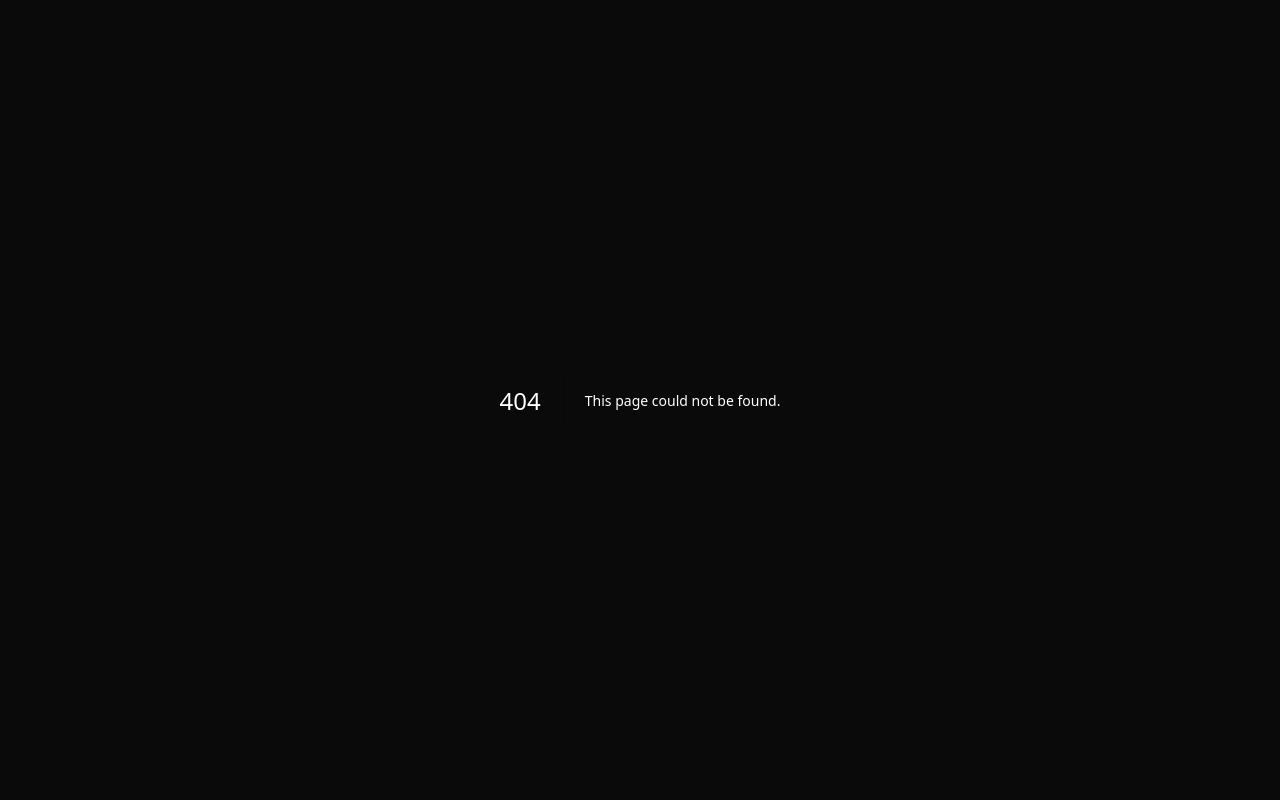
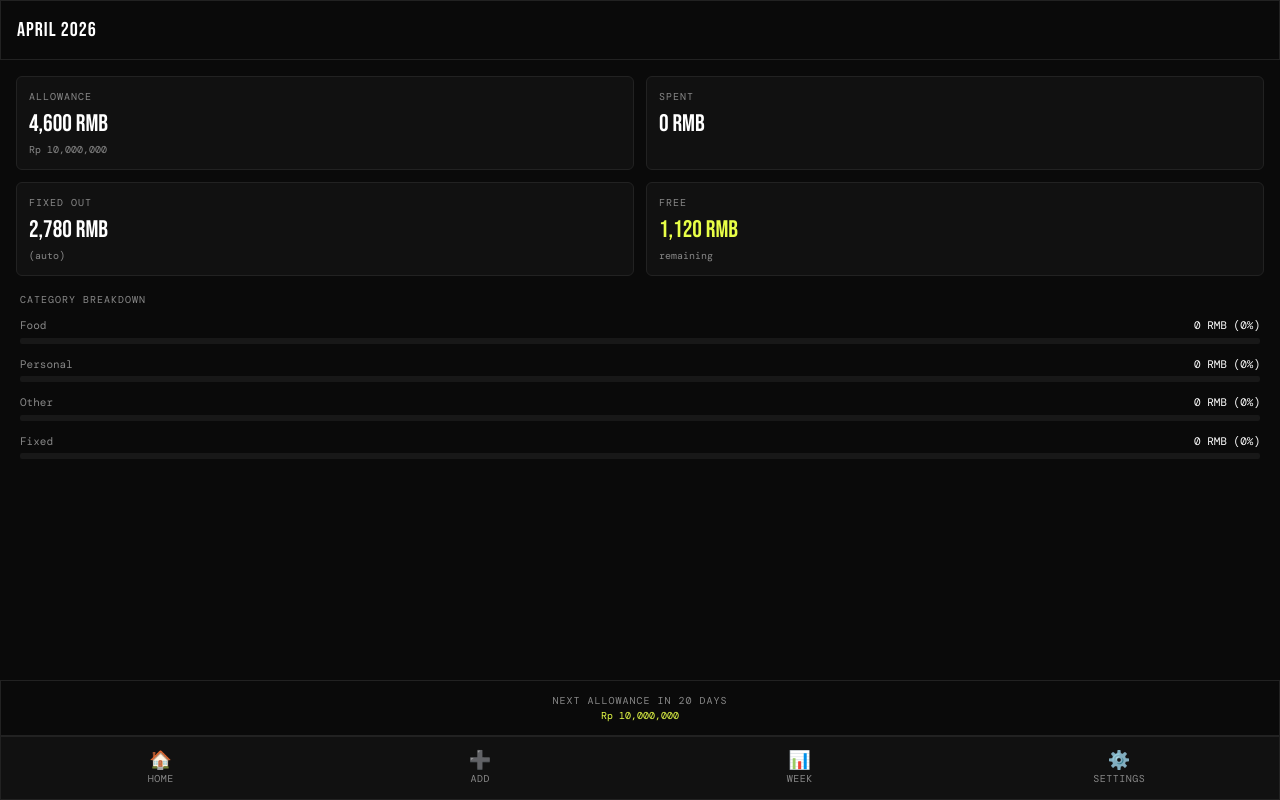
Before and after one commit to Richienv/r2-finance, a Next.js app: page /month in a window 1280 px wide. Before the commit this address had no page. Built offline with nearby package versions, Linux system fonts and the light colour scheme; no server answers; the database is empty.

Commit message:
feat: month view with summary cards and category breakdown

```diff
--- /dev/null
+++ b/app/month/page.tsx
@@ -0,0 +1,63 @@
+import { AppShell } from '@/components/AppShell';
+import { BottomNav } from '@/components/BottomNav';
+import { SummaryCard } from '@/components/SummaryCard';
+import { CategoryBar } from '@/components/CategoryBar';
+import { getMonthExpenses, sumRMB } from '@/lib/queries';
+import { currentMonthKey, daysUntilPayday } from '@/lib/date';
+import { MONTHLY_ALLOWANCE_RMB, MONTHLY_ALLOWANCE_IDR, VARIABLE_BUDGET, FIXED_COSTS, CATEGORY_META, CATEGORIES, PAYDAY_DAY } from '@/lib/constants';
+import { formatRMB, formatIDR } from '@/lib/money';
+
+export const dynamic = 'force-dynamic';
+
+export default async function MonthPage() {
+  const month = currentMonthKey();
+  const rows = await getMonthExpenses(month);
+  const spentTotal = sumRMB(rows);
+  const spentFree = sumRMB(rows, { excludeFixed: true });
+  const remainingFree = Math.max(0, VARIABLE_BUDGET.freeSpending - spentFree);
+  const daysLeft = daysUntilPayday(new Date(), PAYDAY_DAY);
+
+  const perCat: Record<string, number> = {};
+  for (const r of rows) perCat[r.category] = (perCat[r.category] ?? 0) + r.amountRMB;
+  const totalForPct = Math.max(1, spentTotal);
+
+  const [y, m] = month.split('-').map(Number);
+  const monthLabel = new Date(y, m - 1, 1).toLocaleDateString('en-US', { month: 'long', year: 'numeric' }).toUpperCase();
+
+  return (
+    <AppShell>
+      <header className="h-[60px] shrink-0 flex items-center px-4 border-b hairline">
+        <span className="font-display text-xl tracking-wider">{monthLabel}</span>
+      </header>
+
+      <div className="p-4 grid grid-cols-2 gap-3 shrink-0">
+        <SummaryCard label="ALLOWANCE" value={`${formatRMB(MONTHLY_ALLOWANCE_RMB)} RMB`} sub={formatIDR(MONTHLY_ALLOWANCE_IDR)} />
+        <SummaryCard label="SPENT"     value={`${formatRMB(spentTotal)} RMB`} />
+        <SummaryCard label="FIXED OUT" value={`${formatRMB(FIXED_COSTS.total)} RMB`} sub="(auto)" />
+        <SummaryCard label="FREE"      value={`${formatRMB(remainingFree)} RMB`} sub="remaining" accent />
+      </div>
+
+      <div className="flex-1 px-5 overflow-y-auto">
+        <div className="font-mono text-[10px] tracking-widest text-muted">CATEGORY BREAKDOWN</div>
+        <div className="mt-1">
+          {CATEGORIES.map(c => (
+            <CategoryBar
+              key={c}
+              label={CATEGORY_META[c].label}
+              amount={`${formatRMB(perCat[c] ?? 0)} RMB`}
+              pct={((perCat[c] ?? 0) / totalForPct) * 100}
+              color={CATEGORY_META[c].color}
+            />
+          ))}
+        </div>
+      </div>
+
+      <div className="h-14 shrink-0 flex flex-col items-center justify-center border-t hairline">
+        <div className="font-mono text-[10px] text-muted tracking-widest">NEXT ALLOWANCE IN {daysLeft} DAYS</div>
+        <div className="font-mono text-[10px] text-accent">{formatIDR(MONTHLY_ALLOWANCE_IDR)}</div>
+      </div>
+
+      <BottomNav />
+    </AppShell>
+  );
+}
--- /dev/null
+++ b/components/CategoryBar.tsx
@@ -0,0 +1,15 @@
+export function CategoryBar({
+  label, amount, pct, color,
+}: { label: string; amount: string; pct: number; color: string }) {
+  return (
+    <div className="py-1.5">
+      <div className="flex items-center justify-between font-mono text-[11px]">
+        <span className="text-muted">{label}</span>
+        <span className="tabular-nums">{amount}  ({Math.round(pct)}%)</span>
+      </div>
+      <div className="mt-1 h-1.5 bg-border/60 rounded-sm overflow-hidden">
+        <div className="h-full" style={{ width: `${Math.min(100, pct)}%`, background: color }} />
+      </div>
+    </div>
+  );
+}
--- /dev/null
+++ b/components/SummaryCard.tsx
@@ -0,0 +1,9 @@
+export function SummaryCard({ label, value, sub, accent }: { label: string; value: string; sub?: string; accent?: boolean }) {
+  return (
+    <div className="rounded-md border hairline bg-surface p-3">
+      <div className="font-mono text-[10px] tracking-widest text-muted">{label}</div>
+      <div className={`mt-1 font-display text-2xl ${accent ? 'text-accent' : 'text-white'}`}>{value}</div>
+      {sub && <div className="mt-0.5 font-mono text-[10px] text-muted">{sub}</div>}
+    </div>
+  );
+}
```
